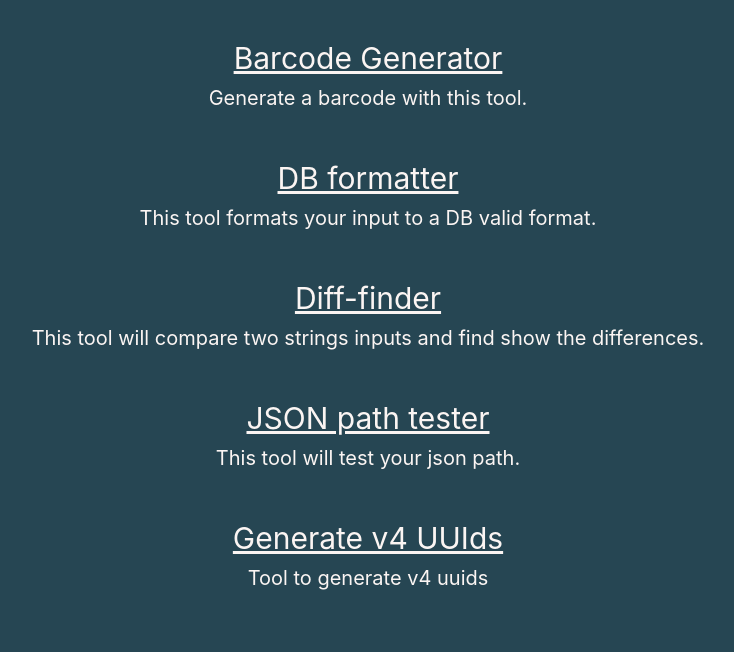
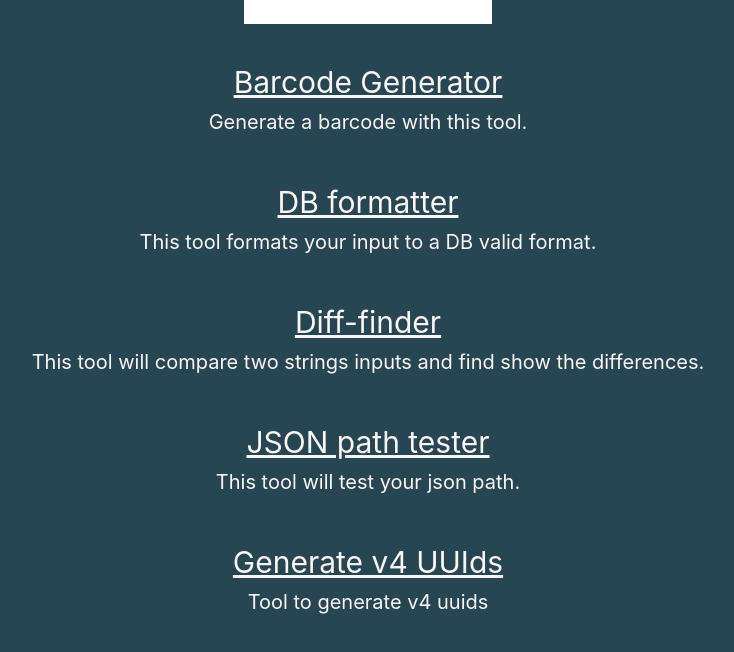
Before and after one commit to XenaDevs/tools, a Next.js app: page / in a window 1280 px wide. Shown: the top 652 px of the page, without its empty margins (272-1006 px from the left). Built offline with nearby package versions, Linux system fonts and the light colour scheme.

Commit message:
feat: search

```diff
--- a/package.json
+++ b/package.json
@@ -12,6 +12,7 @@
   },
   "dependencies": {
     "ean13-lib": "^0.0.5",
+    "fuse.js": "^6.6.2",
     "jsbarcode": "^3.11.5",
     "next": "13.0.6",
     "react": "18.2.0",
--- a/pages/index.tsx
+++ b/pages/index.tsx
@@ -1,10 +1,14 @@
-import React from "react";
+import React, { useState } from "react";
 import Link from "next/link";
 import Head from "next/head";
 import { ToolMetaData, toolsList } from "../utils/tools";
+import { fuse } from "../utils/search";
 
 const Home = () => {
-  const navTools = toolsList.map((tool: ToolMetaData, i: number) => (
+  const [searchResult, setSearchResult] =
+    useState<Array<ToolMetaData>>(toolsList);
+
+  const navTools = searchResult.map((tool: ToolMetaData) => (
     <>
       <Link href={tool.path} passHref className="max-w-fit">
         <p className="text-3xl mb-2 underline">{tool.label}</p>
@@ -22,6 +26,20 @@ const Home = () => {
       </Head>
 
       <main className="px-10 md:px-20 lg:px-40">
+        <input
+          className="text-Black"
+          type={"search"}
+          onChange={(e) => {
+            const result = fuse.search(e.target.value);
+            const paths = result.map(({ item }) => item.path);
+
+            const foundTools = toolsList.filter((tool) =>
+              paths.includes(tool.path)
+            );
+
+            setSearchResult(foundTools.length > 0 ? foundTools : toolsList);
+          }}
+        />
         <section className="min-h-screen pt-10">
           <div className="flex flex-col gap-12 items-center">{navTools}</div>
         </section>
--- /dev/null
+++ b/utils/search.ts
@@ -0,0 +1,6 @@
+import Fuse from "fuse.js";
+import { toolsList } from "./tools";
+
+const options = { keys: ["label", "shortDesc"] };
+const myIndex = Fuse.createIndex(options.keys, toolsList);
+export const fuse = new Fuse(toolsList, options, myIndex);
```
Also changed, not shown: utils/tools.ts (+6 -6 lines), 1 other file (tests, documents, lock files or other folders).
